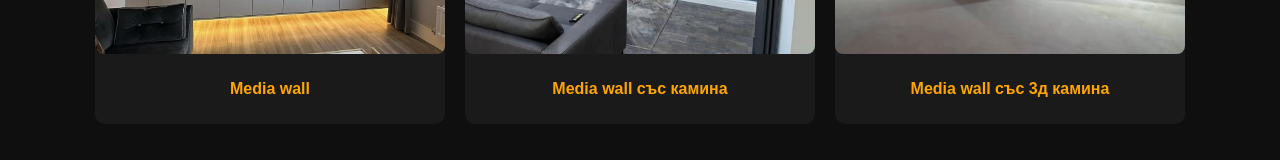
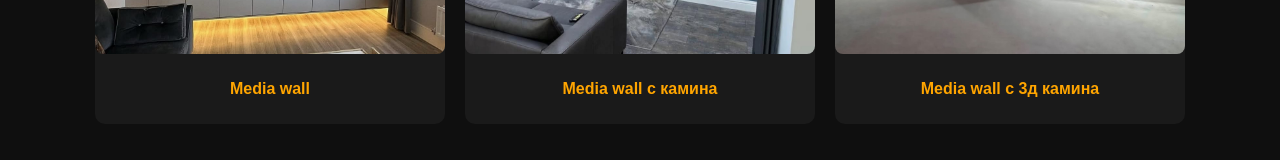
Before and after one commit to StanMarchev/mediaglow-site, a plain HTML site: page index.html in a window 1280 px wide. Shown: the part 2462-2622 px from the top of the page. Drawn offline with Linux system fonts and the light colour scheme.

Commit message:
Update text index.html

```diff
--- a/index.html
+++ b/index.html
@@ -96,11 +96,11 @@
         </div>
         <div class="project">
             <img src="images/project-middle.jpg" alt="Среден етап">
-            <p data-key="project-middle">Media wall със камина</p>
+            <p data-key="project-middle">Media wall с камина</p>
         </div>
         <div class="project">
             <img src="images/project-end.jpg" alt="Край на проекта">
-            <p data-key="project-end">Media wall със 3д камина</p>
+            <p data-key="project-end">Media wall с 3д камина</p>
         </div>
     </div>
 </section>
```
